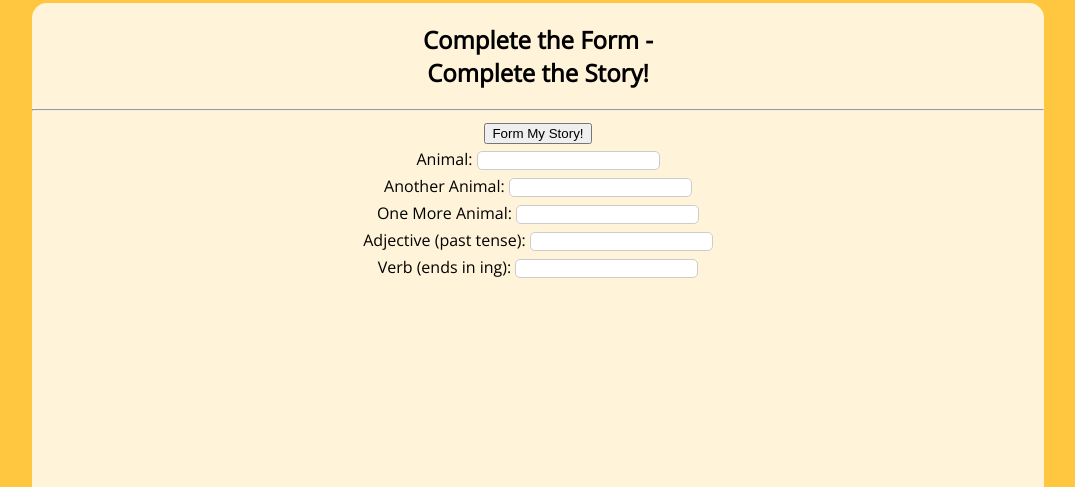
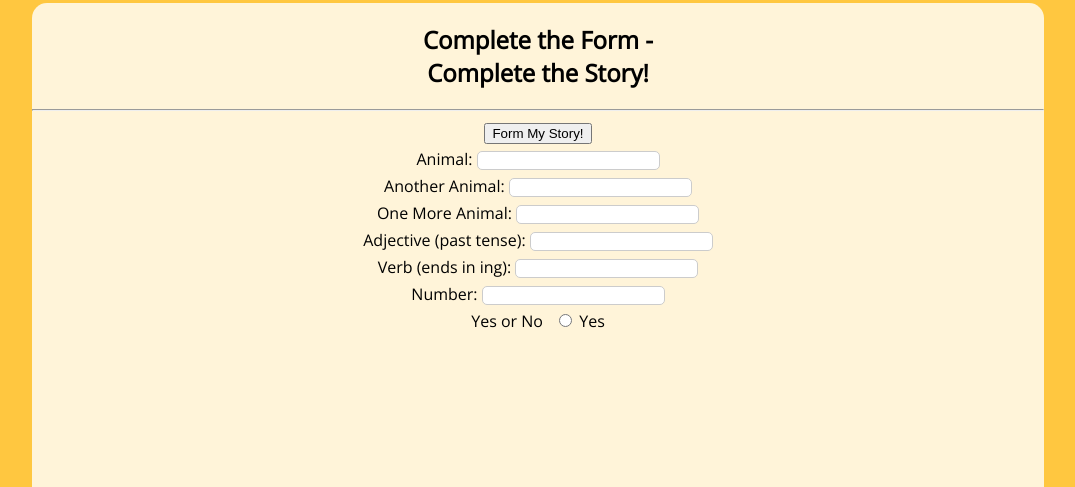
Before and after one commit to tsinat08/formStoryPractice, a plain HTML site: page index.html in a window 1280 px wide. Shown: the part 313-800 px from the top of the page, without its empty margins (102-1177 px from the left). Drawn offline with nearby package versions, Linux system fonts and the light colour scheme.

Commit message:
input done

```diff
--- a/index.html
+++ b/index.html
@@ -32,6 +32,12 @@
         <label for="verb-1">Verb (ends in ing):</label>
         <input id="verb-1" type="text" required>
         <br>
+        <label for="num-1">Number:</label>
+        <input id="num-1" name="num-1" type="number" required>
+        <br>
+        <span>Yes or No</span>
+        <input id="yes" type="radio" name="answer" value="yes" required>
+        <label for="yes">Yes</label>
     </form>
 
 </section>
```
